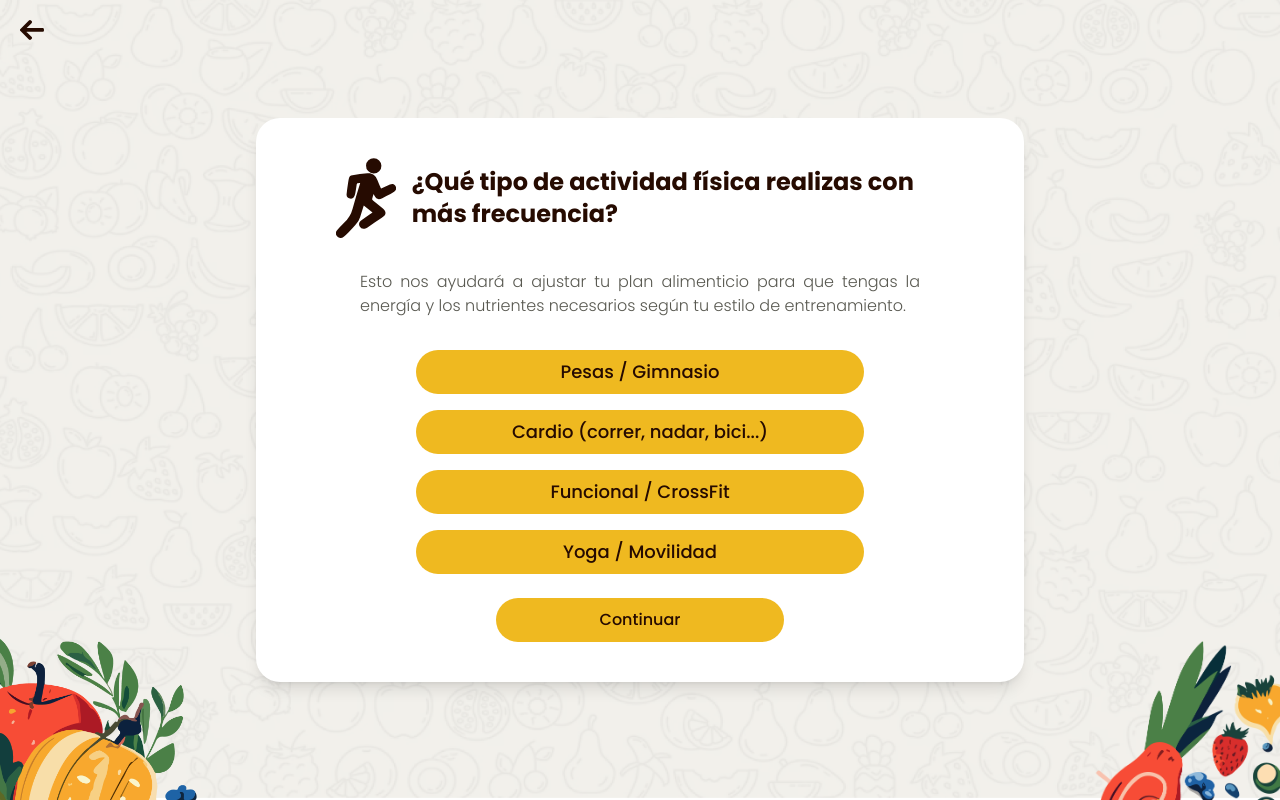
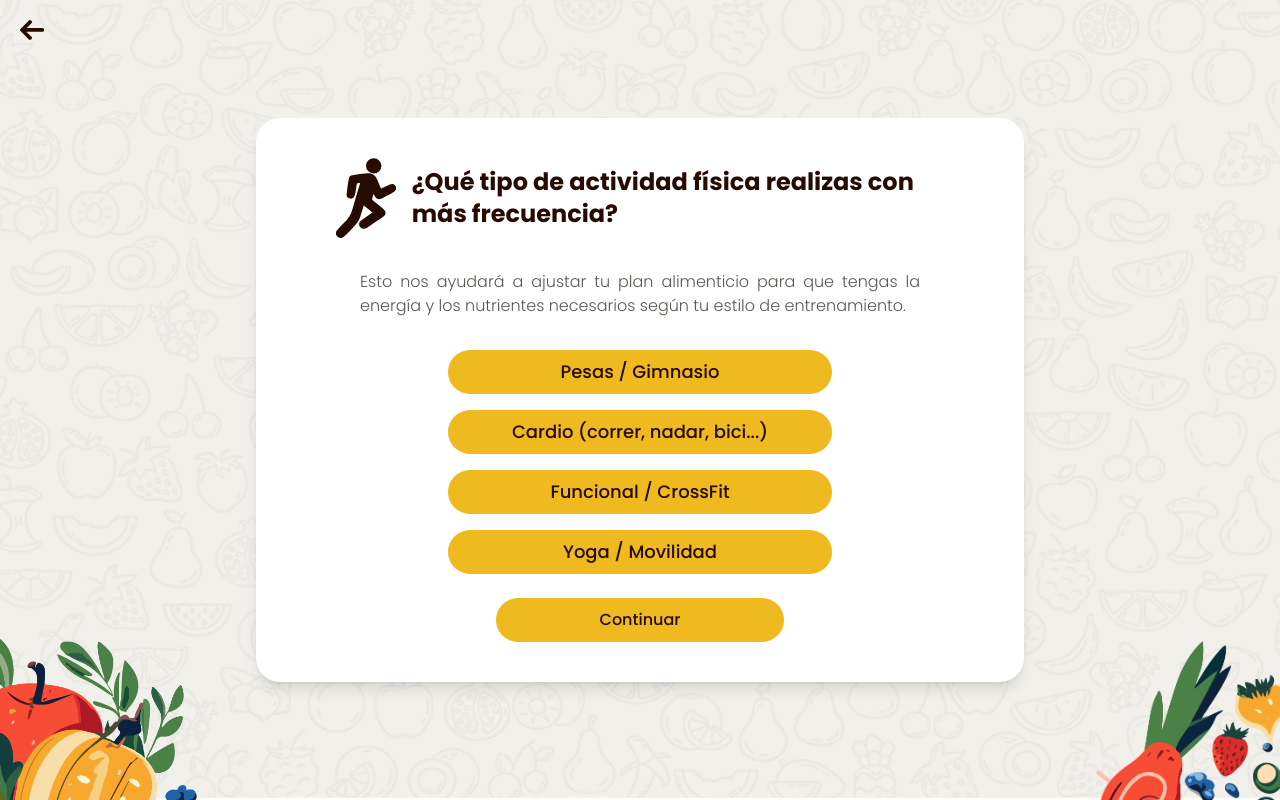
Before and after one commit to Rafiky724/NutrIA, a React (Vite) app in the folder frontend/: page /Workout in a window 1280 px wide. Built offline with nearby package versions, Linux system fonts and the light colour scheme; no server answers; sample sign-in values are in the browser's storage.

Commit message:
Update Workout.tsx

```diff
--- a/frontend/src/components/Home/SettingsMenu/UpdateObjetive/Workout.tsx
+++ b/frontend/src/components/Home/SettingsMenu/UpdateObjetive/Workout.tsx
@@ -3,6 +3,7 @@ import ArrowReturn from "../../../Decoration/ArrowReturn";
 import { Link } from "react-router-dom";
 import FruitLeft from "../../../Decoration/FruitLeft";
 import FruitRight from "../../../Decoration/FruitRight";
+import { useObjetiveFlow } from "../../../../hooks/useObjetiveFlow";
 
 type TypeActivity =
   | "Pesas / Gimnasio"
@@ -11,10 +12,12 @@ type TypeActivity =
   | "Yoga / Movilidad";
 
 export default function Workout() {
-  const [, setSelected] = useState<TypeActivity>();
+  const { updateData } = useObjetiveFlow();
+  const [selected, setSelected] = useState<TypeActivity | null>(null);
 
   const handleSelect = (activity: TypeActivity) => {
     setSelected(activity);
+    updateData({ tipo_actividad: activity });
   };
 
   const options: TypeActivity[] = [
@@ -61,7 +64,11 @@ export default function Workout() {
                     key={option}
                     type="button"
                     onClick={() => handleSelect(option)}
-                    className="w-full sm:w-md mx-auto py-2 rounded-3xl sm:rounded-4xl cursor-pointer ft-medium custom-bg transition hover:scale-105"
+                    className={`w-full sm:w-80 md:w-96 mx-auto py-2 rounded-3xl cursor-pointer ft-medium text-sm sm:text-lg transition hover:scale-105 ${
+                      selected === option
+                        ? "bg-brown text-white"
+                        : "bg-yellow custom-bg"
+                    }`}
                   >
                     <h4 className="text-center text-sm sm:text-base md:text-lg">
                       {option}
@@ -71,6 +78,7 @@ export default function Workout() {
               </div>
             </div>
 
+            {/* Continuar */}
             <div className="flex justify-center pt-6">
               <Link
                 to={"/meal"}
@@ -89,7 +97,6 @@ export default function Workout() {
       <div className="absolute bottom-0 left-0 z-10 w-24 sm:w-40 md:w-52 2xl:w-80">
         <FruitLeft />
       </div>
-
       <div className="absolute bottom-0 right-0 z-10 w-24 sm:w-40 md:w-52 2xl:w-80">
         <FruitRight />
       </div>
```
